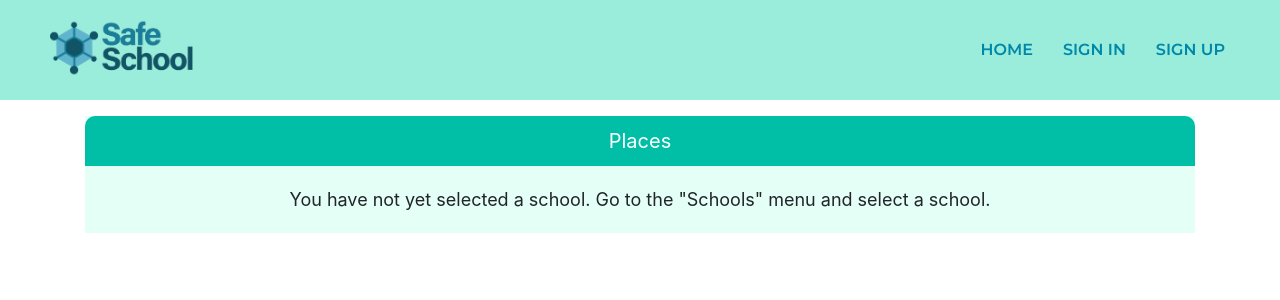
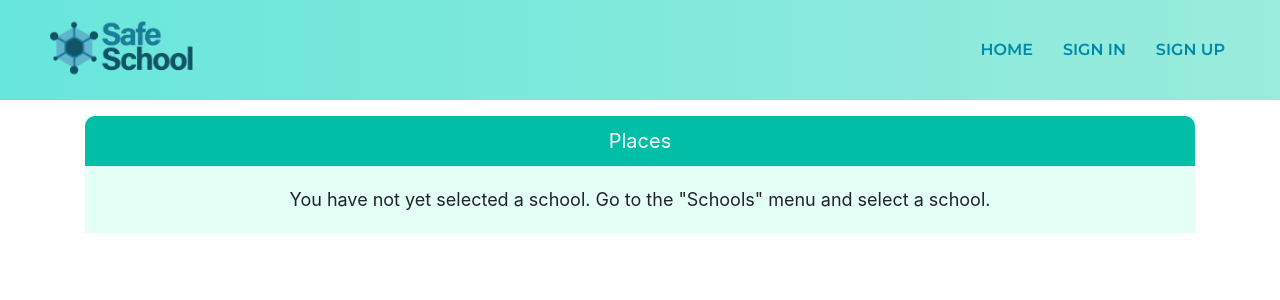
Before and after one commit to caio-k/rp2-project-webapp, a React (Create React App) app: page /place in a window 1280 px wide. Shown: the top 300 px of the page. Built offline with nearby package versions, Linux system fonts and the light colour scheme.

Commit message:
add gradient to header

```diff
--- a/src/App.css
+++ b/src/App.css
@@ -2,8 +2,7 @@
 
 .site-header {
     height: 100px;
-    background-color: #9AECDB;
-    /*background-color: #67e6dc;*/
+    background-image: linear-gradient(to right, #67e6dc , #9AECDB);
     padding: 0 40px;
     font-family: "montserrat", sans-serif;
 }
@@ -86,7 +85,8 @@
         position: fixed;
         width: 100%;
         height: 100vh;
-        background: #9AECDB;
+        background-image: linear-gradient(to right, #67e6dc , #9AECDB);
+        /*background: #9AECDB;*/
         right: -100%;
         top: 0;
         text-align: center;
```
